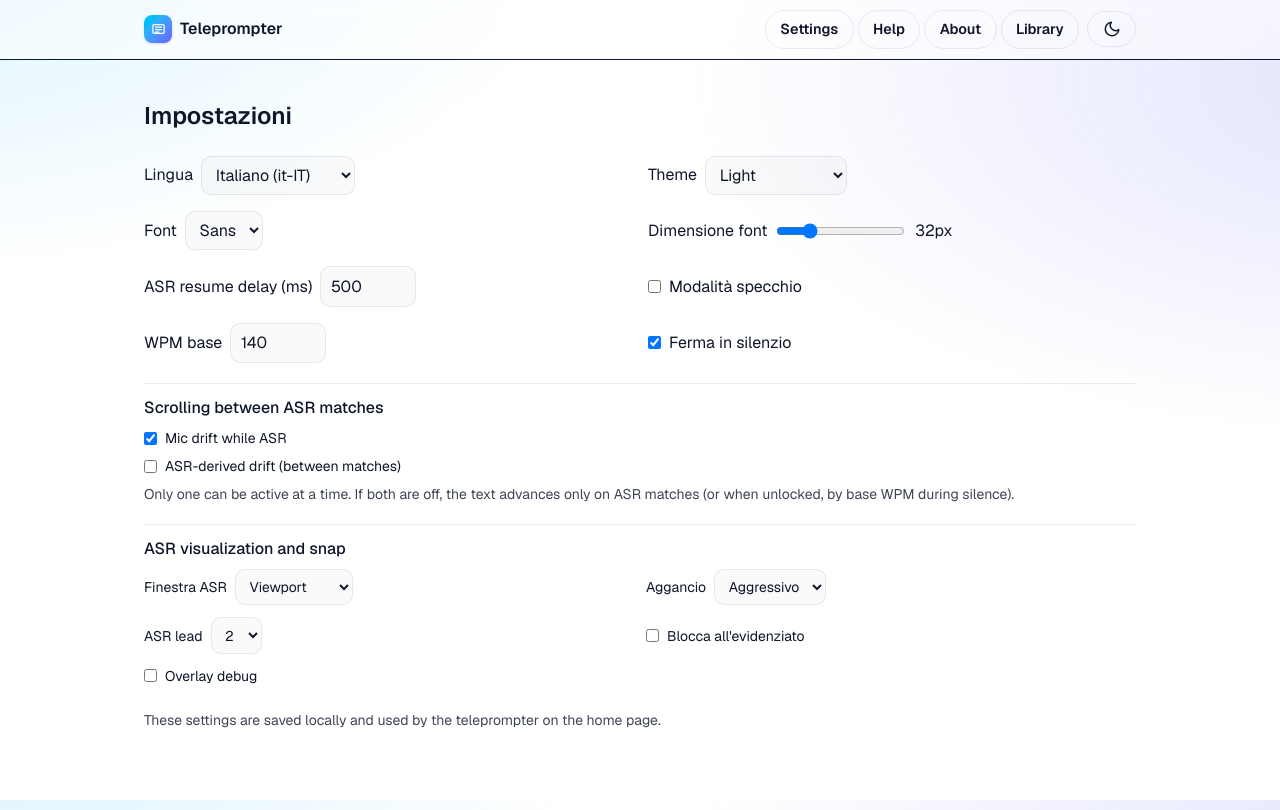
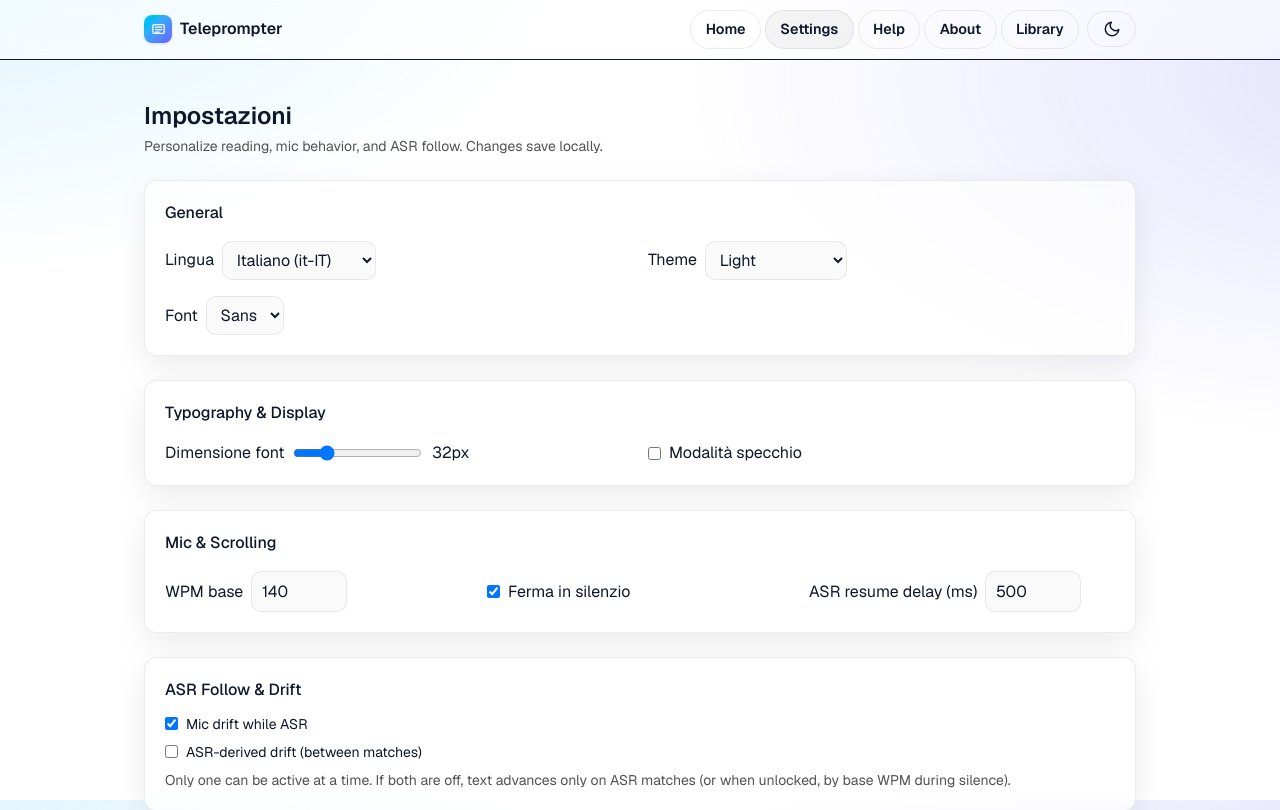
Before and after one commit to PaoloFromBru/MyTeleprompter, a Next.js app: page /settings in a window 1280 px wide. Shown: the top 810 px of the page. Built offline with nearby package versions, Linux system fonts and the light colour scheme.

Commit message:
ui improvements

```diff
--- a/app/settings/page.tsx
+++ b/app/settings/page.tsx
@@ -48,171 +48,137 @@
 
   return (
     <div className="py-6 space-y-6">
+      <div>
         <h1 className="text-2xl font-semibold">{ui.settingsTitle}</h1>
-      <div className="grid gap-4 sm:grid-cols-2">
+        <p className="text-sm text-neutral-600 dark:text-neutral-400 mt-1">Personalize reading, mic behavior, and ASR follow. Changes save locally.</p>
+      </div>
+
+      {/* General */}
+      <section className="card p-4 md:p-5 space-y-4">
+        <h2 className="font-medium">General</h2>
+        <div className="grid sm:grid-cols-2 gap-4">
           <label className="flex items-center gap-2">
             <span>{ui.langLabel}</span>
-          <select
-            className="select"
-            value={lang}
-            onChange={(e) => setLang(e.target.value)}
-          >
+            <select className="select" value={lang} onChange={(e) => setLang(e.target.value)}>
               <option value="it-IT">Italiano (it-IT)</option>
               <option value="en-US">English (en-US)</option>
             </select>
           </label>
-
           <label className="flex items-center gap-2">
             <span>Theme</span>
-          <select
-            className="select"
-            value={settings.theme}
-            onChange={(e) => setSettings((s) => ({ ...s, theme: e.target.value as "light"|"dark"|"sepia"|"contrast" }))}
-          >
+            <select className="select" value={settings.theme} onChange={(e) => setSettings((s) => ({ ...s, theme: e.target.value as "light"|"dark"|"sepia"|"contrast" }))}>
               <option value="light">Light</option>
               <option value="dark">Dark</option>
               <option value="sepia">Sepia</option>
               <option value="contrast">High Contrast</option>
             </select>
           </label>
-
           <label className="flex items-center gap-2">
             <span>Font</span>
-          <select
-            className="select"
-            value={settings.fontFamily}
-            onChange={(e) => setSettings((s) => ({ ...s, fontFamily: e.target.value as "sans"|"serif" }))}
-          >
+            <select className="select" value={settings.fontFamily} onChange={(e) => setSettings((s) => ({ ...s, fontFamily: e.target.value as "sans"|"serif" }))}>
               <option value="sans">Sans</option>
               <option value="serif">Serif</option>
             </select>
           </label>
+        </div>
+      </section>
 
+      {/* Typography & Display */}
+      <section className="card p-4 md:p-5 space-y-4">
+        <h2 className="font-medium">Typography & Display</h2>
+        <div className="grid sm:grid-cols-2 gap-4 items-center">
           <label className="flex items-center gap-2">
             <span>{ui.fontSizeLabel}</span>
-          <input type="range" min={20} max={72} step={1} value={settings.fontSizePx}
-            onChange={(e) => setSettings((s) => ({ ...s, fontSizePx: Number(e.target.value) }))} />
+            <input type="range" min={20} max={72} step={1} value={settings.fontSizePx} onChange={(e) => setSettings((s) => ({ ...s, fontSizePx: Number(e.target.value) }))} />
             <span className="tabular-nums w-10 text-right">{settings.fontSizePx}px</span>
           </label>
+          <label className="flex items-center gap-2">
+            <input type="checkbox" checked={settings.mirror} onChange={(e) => setSettings((s) => ({ ...s, mirror: e.target.checked }))} />
+            <span>{ui.mirrorModeLabel}</span>
+          </label>
+        </div>
+      </section>
 
+      {/* Mic & Scrolling */}
+      <section className="card p-4 md:p-5 space-y-4">
+        <h2 className="font-medium">Mic & Scrolling</h2>
+        <div className="grid sm:grid-cols-3 gap-4 items-center">
+          <label className="flex items-center gap-2">
+            <span>{ui.baseWpmLabel}</span>
+            <input type="number" min={60} max={260} step={5} className="w-24 input" value={settings.baseWpm} onChange={(e) => setSettings((s) => ({ ...s, baseWpm: Number(e.target.value) }))} />
+          </label>
+          <label className="flex items-center gap-2">
+            <input type="checkbox" checked={settings.holdOnSilence} onChange={(e) => setSettings((s) => ({ ...s, holdOnSilence: e.target.checked }))} />
+            <span>{ui.holdOnSilenceLabel}</span>
+          </label>
           <label className="flex items-center gap-2">
             <span>ASR resume delay (ms)</span>
-          <input type="number" min={0} max={3000} step={50}
-            className="w-24 input"
-            value={settings.manualPauseMs}
-            onChange={(e) => setSettings((s) => ({ ...s, manualPauseMs: Number(e.target.value) }))} />
+            <input type="number" min={0} max={3000} step={50} className="w-24 input" value={settings.manualPauseMs} onChange={(e) => setSettings((s) => ({ ...s, manualPauseMs: Number(e.target.value) }))} />
           </label>
+        </div>
+      </section>
 
-        <label className="flex items-center gap-2">
-          <input type="checkbox" checked={settings.mirror}
-            onChange={(e) => setSettings((s) => ({ ...s, mirror: e.target.checked }))} />
-          <span>{ui.mirrorModeLabel}</span>
-        </label>
-
-        <label className="flex items-center gap-2">
-          <span>{ui.baseWpmLabel}</span>
-          <input type="number" min={60} max={260} step={5}
-            className="w-24 input"
-            value={settings.baseWpm}
-            onChange={(e) => setSettings((s) => ({ ...s, baseWpm: Number(e.target.value) }))} />
-        </label>
-
-        <label className="flex items-center gap-2">
-          <input type="checkbox" checked={settings.holdOnSilence}
-            onChange={(e) => setSettings((s) => ({ ...s, holdOnSilence: e.target.checked }))} />
-          <span>{ui.holdOnSilenceLabel}</span>
-        </label>
-
-        <div className="col-span-full section-sep">
-          <div className="font-medium mb-2">Scrolling between ASR matches</div>
+      {/* ASR follow & drift */}
+      <section className="card p-4 md:p-5 space-y-3">
+        <h2 className="font-medium">ASR Follow & Drift</h2>
         <div className="flex flex-col gap-2 text-sm">
           <label className="inline-flex items-center gap-2">
-              <input
-                type="checkbox"
-                checked={settings.useMicWhileASR}
-                onChange={(e) => setSettings((s) => ({ ...s, useMicWhileASR: e.target.checked, useAsrDerivedDrift: e.target.checked ? false : s.useAsrDerivedDrift }))}
-              />
+            <input type="checkbox" checked={settings.useMicWhileASR} onChange={(e) => setSettings((s) => ({ ...s, useMicWhileASR: e.target.checked, useAsrDerivedDrift: e.target.checked ? false : s.useAsrDerivedDrift }))} />
             <span>Mic drift while ASR</span>
           </label>
           <label className="inline-flex items-center gap-2">
-              <input
-                type="checkbox"
-                checked={settings.useAsrDerivedDrift}
-                onChange={(e) => setSettings((s) => ({ ...s, useAsrDerivedDrift: e.target.checked, useMicWhileASR: e.target.checked ? false : s.useMicWhileASR }))}
-              />
+            <input type="checkbox" checked={settings.useAsrDerivedDrift} onChange={(e) => setSettings((s) => ({ ...s, useAsrDerivedDrift: e.target.checked, useMicWhileASR: e.target.checked ? false : s.useMicWhileASR }))} />
             <span>ASR-derived drift (between matches)</span>
           </label>
-            <p className="opacity-80">Only one can be active at a time. If both are off, the text advances only on ASR matches (or when unlocked, by base WPM during silence).</p>
+          <p className="text-neutral-600 dark:text-neutral-400">Only one can be active at a time. If both are off, text advances only on ASR matches (or when unlocked, by base WPM during silence).</p>
         </div>
-        </div>
+      </section>
 
-        <div className="col-span-full section-sep">
-          <div className="font-medium mb-2">ASR visualization and snap</div>
-          <div className="grid sm:grid-cols-2 gap-3 text-sm">
+      {/* ASR visualization */}
+      <section className="card p-4 md:p-5 space-y-4">
+        <h2 className="font-medium">ASR Visualization</h2>
+        <div className="grid sm:grid-cols-2 gap-3 text-sm items-center">
           <label className="inline-flex items-center gap-2">
             <span>{ui.asrWindowLabel}</span>
-              <select
-                className="select"
-                value={settings.asrWindowScreens}
-                onChange={(e) => setSettings((s) => ({ ...s, asrWindowScreens: Number(e.target.value) as 1|2|4 }))}
-              >
+            <select className="select" value={settings.asrWindowScreens} onChange={(e) => setSettings((s) => ({ ...s, asrWindowScreens: Number(e.target.value) as 1|2|4 }))}>
               <option value={1}>{ui.asrWindowViewport}</option>
               <option value={2}>{ui.asrWindowViewport2x}</option>
               <option value={4}>{ui.asrWindowWide}</option>
             </select>
           </label>
-
           <label className="inline-flex items-center gap-2">
             <span>{ui.asrSnapMode}</span>
-              <select
-                className="select"
-                value={settings.asrSnapMode}
-                onChange={(e) => setSettings((s) => ({ ...s, asrSnapMode: (e.target.value as ("gentle"|"aggressive"|"instant"|"sticky")) }))}
-              >
+            <select className="select" value={settings.asrSnapMode} onChange={(e) => setSettings((s) => ({ ...s, asrSnapMode: (e.target.value as ("gentle"|"aggressive"|"instant"|"sticky")) }))}>
               <option value="gentle">{ui.asrSnapGentle}</option>
               <option value="aggressive">{ui.asrSnapAggressive}</option>
               <option value="instant">Instant</option>
               <option value="sticky">Sticky</option>
             </select>
           </label>
-
           {settings.asrSnapMode === "sticky" && (
             <label className="inline-flex items-center gap-2">
               <span>Threshold (px)</span>
-                <input type="number" min={4} max={48} step={2}
-                  className="w-20 input"
-                  value={settings.stickyThresholdPx}
-                  onChange={(e) => setSettings((s) => ({ ...s, stickyThresholdPx: Number(e.target.value) }))}
-                />
+              <input type="number" min={4} max={48} step={2} className="w-20 input" value={settings.stickyThresholdPx} onChange={(e) => setSettings((s) => ({ ...s, stickyThresholdPx: Number(e.target.value) }))} />
             </label>
           )}
-
           <label className="inline-flex items-center gap-2">
             <span>ASR lead</span>
-              <select
-                className="select"
-                value={settings.asrLeadWords}
-                onChange={(e) => setSettings((s) => ({ ...s, asrLeadWords: Number(e.target.value) }))}
-              >
+            <select className="select" value={settings.asrLeadWords} onChange={(e) => setSettings((s) => ({ ...s, asrLeadWords: Number(e.target.value) }))}>
               {[0,1,2,3,4].map(v => <option key={v} value={v}>{v}</option>)}
             </select>
           </label>
-
           <label className="inline-flex items-center gap-2">
-              <input type="checkbox" checked={settings.lockToHighlight}
-                onChange={(e) => setSettings((s) => ({ ...s, lockToHighlight: e.target.checked }))} />
+            <input type="checkbox" checked={settings.lockToHighlight} onChange={(e) => setSettings((s) => ({ ...s, lockToHighlight: e.target.checked }))} />
             <span>{ui.lockToHighlightLabel}</span>
           </label>
-
           <label className="inline-flex items-center gap-2">
-              <input type="checkbox" checked={settings.showDebug}
-                onChange={(e) => setSettings((s) => ({ ...s, showDebug: e.target.checked }))} />
+            <input type="checkbox" checked={settings.showDebug} onChange={(e) => setSettings((s) => ({ ...s, showDebug: e.target.checked }))} />
             <span>{ui.debugOverlayLabel}</span>
           </label>
         </div>
-        </div>
-      </div>
-      <p className="text-sm opacity-80">These settings are saved locally and used by the teleprompter on the home page.</p>
+      </section>
+
+      <p className="text-sm text-neutral-600 dark:text-neutral-400">These settings are saved locally and used by the teleprompter on the home page.</p>
     </div>
   );
 }
--- a/components/TopNav.tsx
+++ b/components/TopNav.tsx
@@ -2,10 +2,13 @@
 import { useState, useEffect } from "react";
 import Link from "next/link";
 import ThemeToggle from "./ThemeToggle";
+import { usePathname } from "next/navigation";
 
 export default function TopNav() {
   const [open, setOpen] = useState(false);
   const toggle = () => setOpen((o) => !o);
+  const pathname = usePathname();
+  const linkClass = (path: string) => `btn text-sm ${pathname === path ? "btn-secondary" : "btn-ghost"}`;
   useEffect(() => {
     const onKey = (e: KeyboardEvent) => {
       if (e.key === "Escape") setOpen(false);
@@ -28,10 +31,11 @@
           </Link>
           <div className="flex items-center gap-1 md:gap-2">
             <div className="hidden md:flex items-center gap-1">
-              <Link className="btn btn-ghost text-sm" href="/settings">Settings</Link>
-              <Link className="btn btn-ghost text-sm" href="/help">Help</Link>
-              <Link className="btn btn-ghost text-sm" href="/about">About</Link>
-              <Link className="btn btn-ghost text-sm" href="/library">Library</Link>
+              <Link className={linkClass("/")} href="/">Home</Link>
+              <Link className={linkClass("/settings")} href="/settings">Settings</Link>
+              <Link className={linkClass("/help")} href="/help">Help</Link>
+              <Link className={linkClass("/about")} href="/about">About</Link>
+              <Link className={linkClass("/library")} href="/library">Library</Link>
             </div>
             <ThemeToggle />
             <button
@@ -62,11 +66,11 @@
               <line x1="6" y1="6" x2="18" y2="18" />
             </svg>
           </button>
-          <Link className="hover:underline" href="/" onClick={() => setOpen(false)}>Home</Link>
-          <Link className="hover:underline" href="/settings" onClick={() => setOpen(false)}>Settings</Link>
-          <Link className="hover:underline" href="/help" onClick={() => setOpen(false)}>Help</Link>
-          <Link className="hover:underline" href="/about" onClick={() => setOpen(false)}>About</Link>
-          <Link className="hover:underline" href="/library" onClick={() => setOpen(false)}>Library</Link>
+          <Link className={`hover:underline ${pathname === "/" ? "underline font-medium" : ""}`} href="/" onClick={() => setOpen(false)}>Home</Link>
+          <Link className={`hover:underline ${pathname === "/settings" ? "underline font-medium" : ""}`} href="/settings" onClick={() => setOpen(false)}>Settings</Link>
+          <Link className={`hover:underline ${pathname === "/help" ? "underline font-medium" : ""}`} href="/help" onClick={() => setOpen(false)}>Help</Link>
+          <Link className={`hover:underline ${pathname === "/about" ? "underline font-medium" : ""}`} href="/about" onClick={() => setOpen(false)}>About</Link>
+          <Link className={`hover:underline ${pathname === "/library" ? "underline font-medium" : ""}`} href="/library" onClick={() => setOpen(false)}>Library</Link>
         </div>
       )}
     </header>
--- a/lib/i18n.ts
+++ b/lib/i18n.ts
@@ -57,7 +57,7 @@
   debugOverlayLabel: string;
 }> = {
   en: {
-    title: "Adaptive teleprompter (closed-loop)",
+    title: "Adaptive teleprompter",
     loadDemo: "Load demo",
     langLabel: "Lang",
     micEnable: "Enable microphone",
@@ -108,7 +108,7 @@
     debugOverlayLabel: "Debug overlay",
   },
   it: {
-    title: "Teleprompter adattivo (feedback chiuso)",
+    title: "Teleprompter adattivo",
     loadDemo: "Carica demo",
     langLabel: "Lingua",
     micEnable: "Attiva microfono",
```
Also changed, not shown: components/Teleprompter.tsx (+17 -17 lines). Lines whose indentation alone changed are shown as unchanged.
